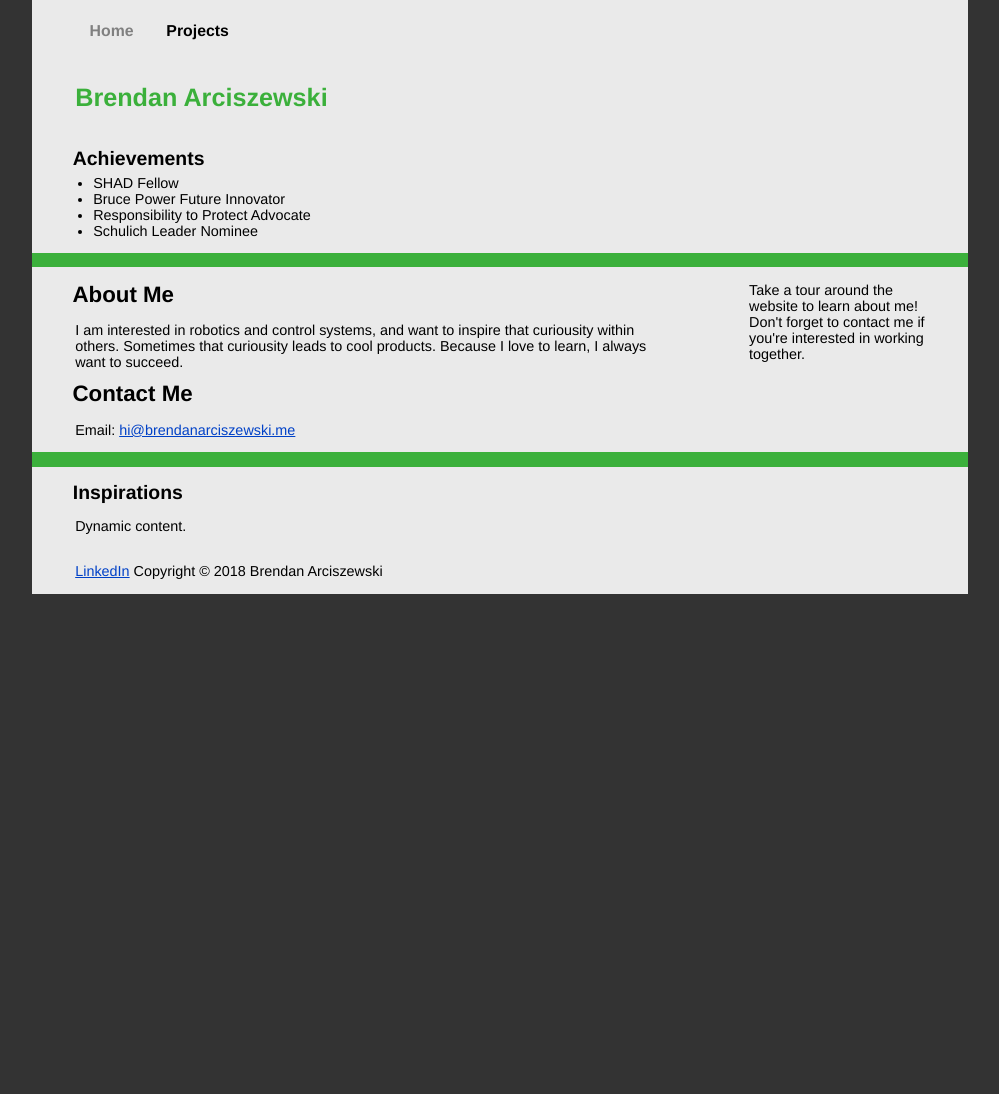
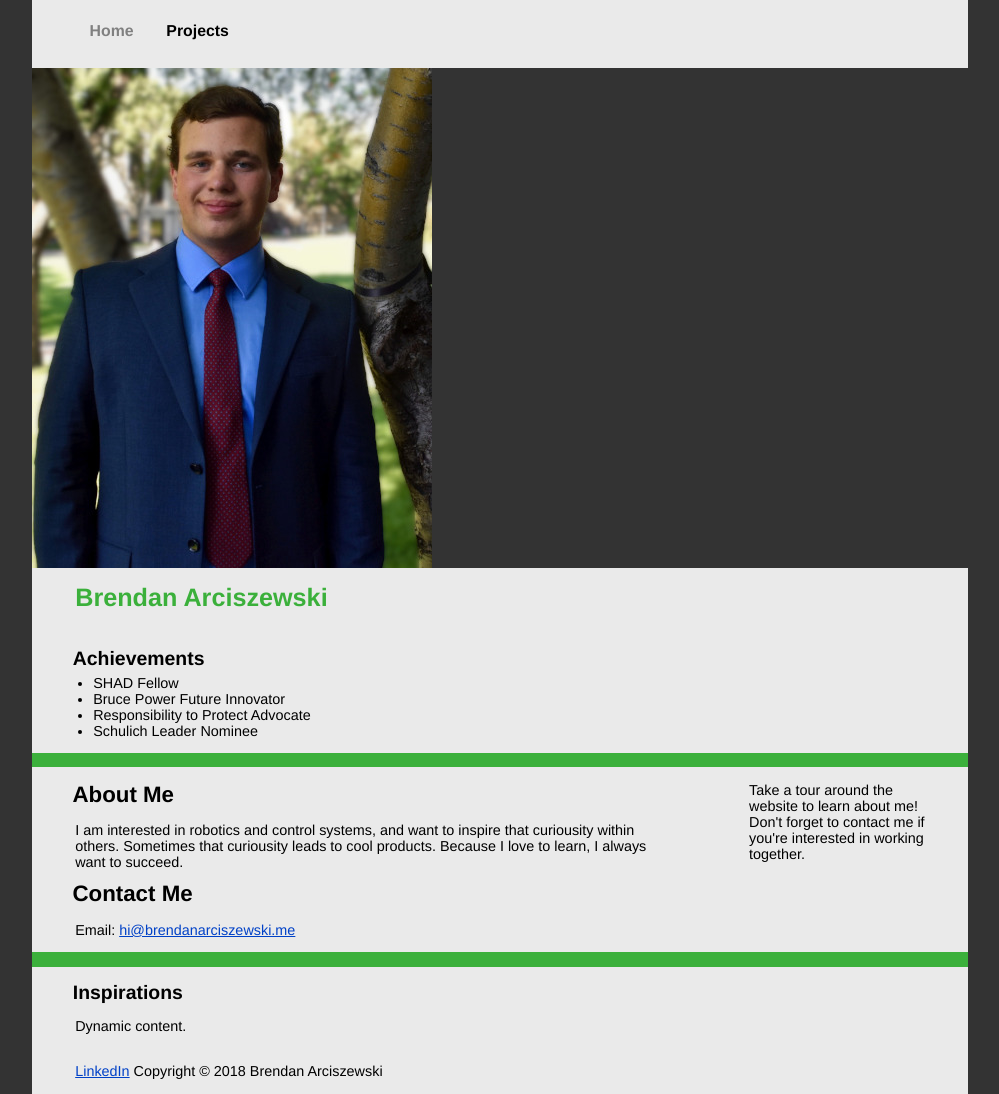
Before and after one commit to brendanarciszewski/brendanarciszewski.github.io, a Jekyll site: the page built from index.md, in a window 1280 px wide. Shown: the whole page, without its empty margins (140-1139 px from the left). Built offline with Jekyll 4.4.1, drawn with Linux system fonts in a browser that asks for light colours; some web fonts are replaced; before the commit the page ends 900 px from its top, so only the background shows below that.

Commit message:
Auto Generate ALT from TITLE of IMG

```diff
--- a/_layouts/BDA_static.html
+++ b/_layouts/BDA_static.html
@@ -2,7 +2,7 @@
 layout: BDA_base
 ---
 <section role="banner">
-  <img src="" class="block" />
+  <img src="/media/headshot-optim.jpg" title="Brendan Arciszewski" class="block" />
   <header id="header"><h1>{{ page.title }}</h1></header>
 </section>
 {% if page.before_con %}
--- a/js/scripts.js
+++ b/js/scripts.js
@@ -1,4 +1,8 @@
 $(document).ready(function () {
+	$("img").each( function () {
+		$(this).attr("alt", $(this).attr("title"));
+	});
+
 	$("a.show-hidden").on("click", function () {
 		if ($(this).next().hasClass("hide")) {
 			$(this).next().removeClass("hide");
```
Also changed, not shown: media/headshot-optim.jpg (added), 1 other file.
